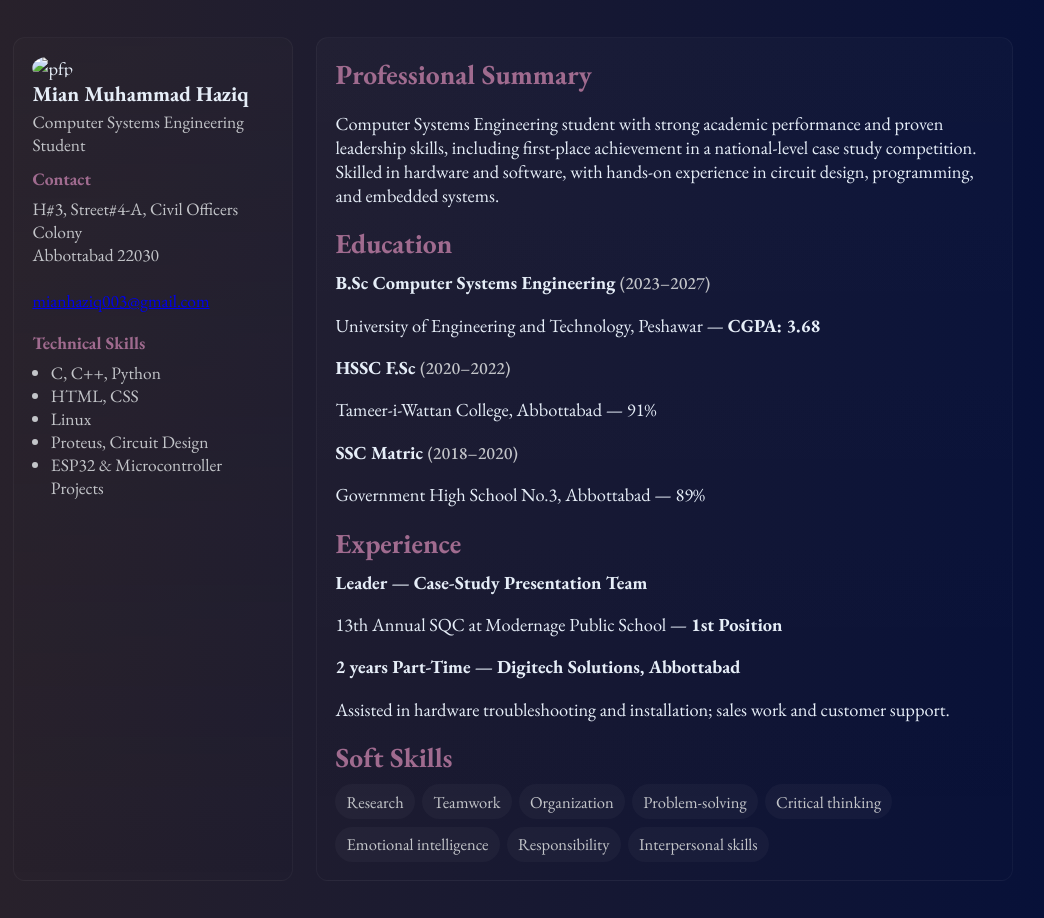
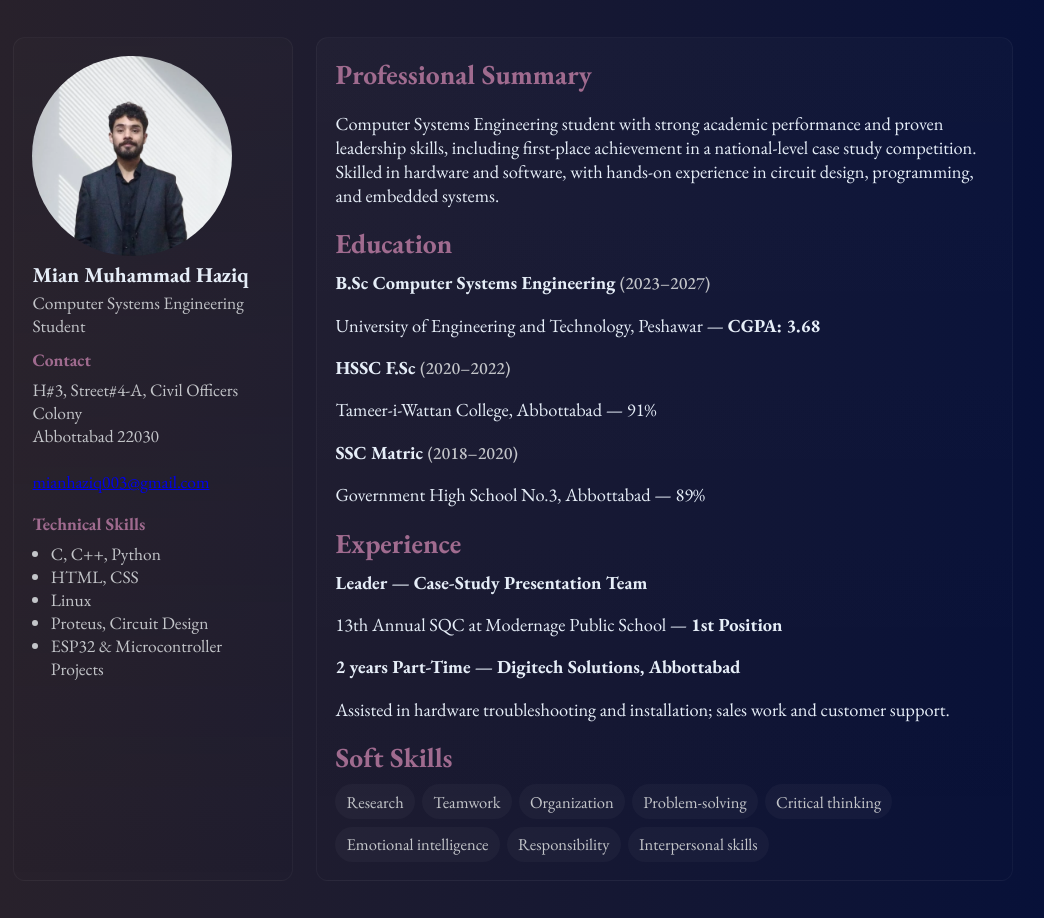
Before and after one commit to haziq-rpm/static-web-app, a website: page src/index.html in a window 1280 px wide. Shown: the whole page, without its empty margins (127-1171 px from the left). Drawn offline with nearby package versions, Linux system fonts and the light colour scheme.

Commit message:
Update index.html

```diff
--- a/src/index.html
+++ b/src/index.html
@@ -12,7 +12,7 @@
 <body>
   <div class="wrap">
     <aside class="side">
-      <div class="avatar" aria-hidden="true"><img src="src/cvpic.png" alt="pfp"></div>
+      <div class="avatar" aria-hidden="true"><img src="cvpic.png" alt="pfp"></div>
       <h1 class="name">Mian Muhammad Haziq</h1>
       <p class="job">Computer Systems Engineering Student</p>
 
```
